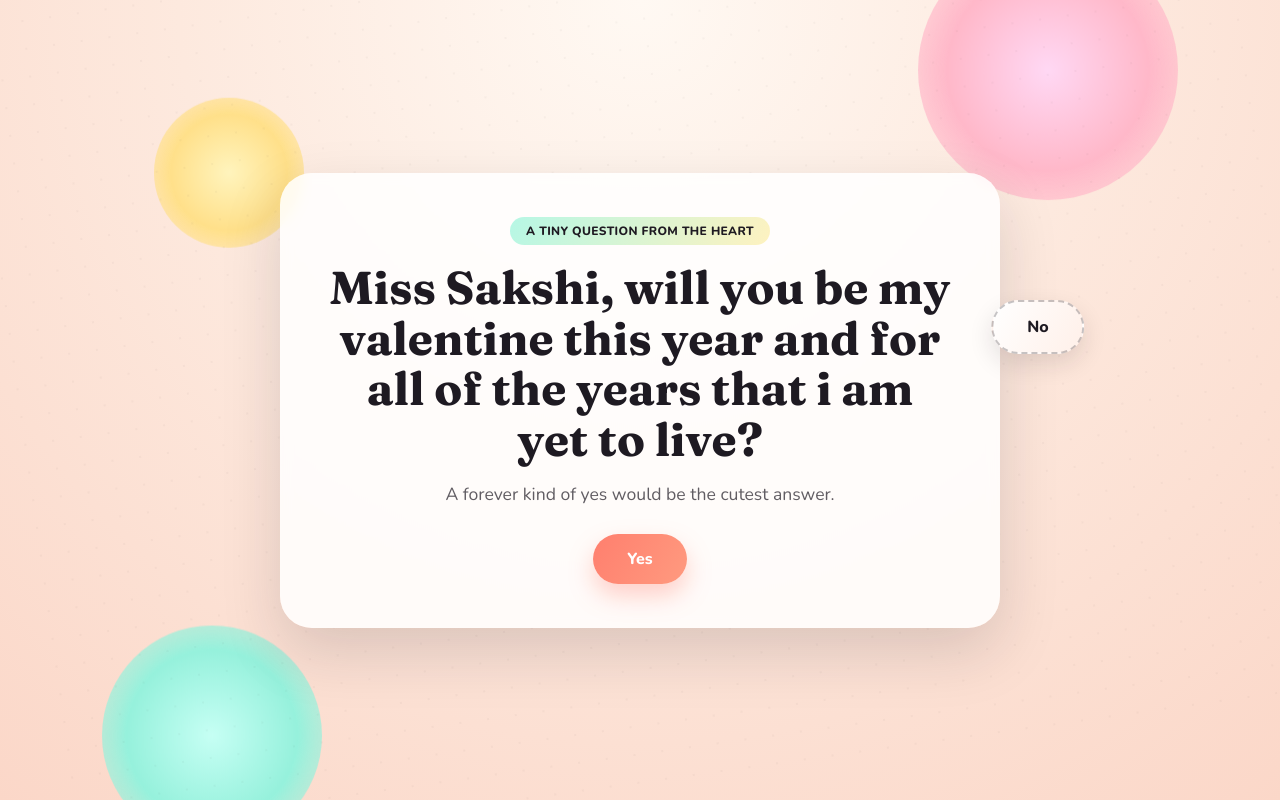
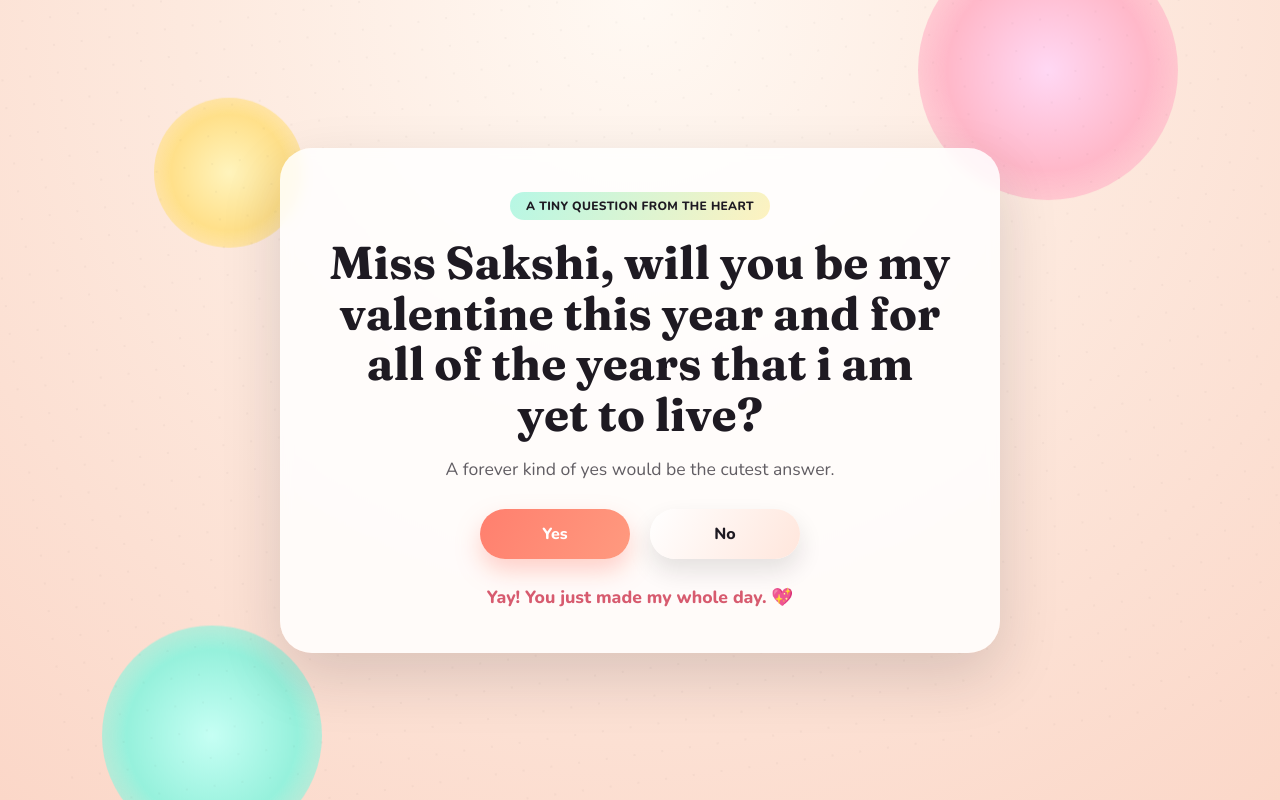
Before and after one commit to Godlearningtocode/valentine-proposal, a plain HTML site: page index.html in a window 1280 px wide. Both pictures are taken after a click on the button "Yes". Drawn offline with nearby package versions, Linux system fonts and the light colour scheme.

Commit message:
Add success message and confetti on yes

```diff
--- a/index.html
+++ b/index.html
@@ -32,10 +32,13 @@
         </p>
         <div class="actions" id="actions">
           <button class="btn yes" id="yesBtn">Yes</button>
+          <button class="btn no" id="noBtn">No</button>
         </div>
+        <div class="confetti" id="confetti" aria-hidden="true"></div>
+        <p class="success" id="successMsg" aria-live="polite">
+          Yay! You just made my whole day. 💖
+        </p>
       </section>
-
-      <button class="btn no" id="noBtn">No</button>
     </main>
 
     <script src="script.js"></script>
--- a/script.js
+++ b/script.js
@@ -1,85 +1,32 @@
-const noBtn = document.getElementById("noBtn");
-const stage = document.getElementById("stage");
-const card = document.getElementById("card");
 const yesBtn = document.getElementById("yesBtn");
+const successMsg = document.getElementById("successMsg");
+const confetti = document.getElementById("confetti");
 
-function rectsOverlap(r1, r2, padding = 8) {
-  return !(
-    r1.right + padding < r2.left ||
-    r1.left - padding > r2.right ||
-    r1.bottom + padding < r2.top ||
-    r1.top - padding > r2.bottom
-  );
+function showSuccess() {
+  if (!successMsg) return;
+  successMsg.classList.add("is-visible");
+  yesBtn?.setAttribute("aria-pressed", "true");
+  fireConfetti();
 }
 
-function placeNoButtonStart() {
-  const stageRect = stage.getBoundingClientRect();
-  const noRect = noBtn.getBoundingClientRect();
-  const yesRect = yesBtn.getBoundingClientRect();
+yesBtn?.addEventListener("click", showSuccess);
+yesBtn?.addEventListener("touchstart", showSuccess, { passive: true });
 
-  const gap = 18;
-  const startX = Math.min(
-    stageRect.width - noRect.width - 18,
-    yesRect.right - stageRect.left + gap
-  );
-  const startY = Math.min(
-    stageRect.height - noRect.height - 18,
-    Math.max(18, yesRect.top - stageRect.top)
-  );
+function fireConfetti() {
+  if (!confetti) return;
+  confetti.innerHTML = "";
 
-  noBtn.style.left = `${startX}px`;
-  noBtn.style.top = `${startY}px`;
+  const colors = ["#ff7f6e", "#ffcf5a", "#7dcfff", "#b6f7e5", "#ffd1e8"];
+  const pieces = 32;
+
+  for (let i = 0; i < pieces; i += 1) {
+    const piece = document.createElement("span");
+    piece.className = "confetti-piece";
+    piece.style.left = `${Math.random() * 100}%`;
+    piece.style.background = colors[i % colors.length];
+    piece.style.animationDelay = `${Math.random() * 0.3}s`;
+    piece.style.animationDuration = `${1 + Math.random() * 0.9}s`;
+    piece.style.transform = `translateY(-20px) rotate(${Math.random() * 180}deg)`;
+    confetti.appendChild(piece);
+  }
 }
-
-function moveNoButton() {
-  const stageRect = stage.getBoundingClientRect();
-  const noRect = noBtn.getBoundingClientRect();
-  const cardRect = card.getBoundingClientRect();
-  const yesRect = yesBtn.getBoundingClientRect();
-
-  const maxX = stageRect.width - noRect.width - 16;
-  const maxY = stageRect.height - noRect.height - 16;
-  const minX = 16;
-  const minY = 16;
-
-  let attempts = 0;
-  let nextLeft = noRect.left - stageRect.left;
-  let nextTop = noRect.top - stageRect.top;
-
-  while (attempts < 60) {
-    const randX = Math.floor(Math.random() * (maxX - minX + 1)) + minX;
-    const randY = Math.floor(Math.random() * (maxY - minY + 1)) + minY;
-
-    const candidate = {
-      left: stageRect.left + randX,
-      right: stageRect.left + randX + noRect.width,
-      top: stageRect.top + randY,
-      bottom: stageRect.top + randY + noRect.height,
-    };
-
-    if (!rectsOverlap(candidate, cardRect, 24) && !rectsOverlap(candidate, yesRect, 32)) {
-      nextLeft = randX;
-      nextTop = randY;
-      break;
-    }
-
-    attempts += 1;
-  }
-
-  noBtn.style.left = `${nextLeft}px`;
-  noBtn.style.top = `${nextTop}px`;
-}
-
-noBtn.addEventListener("mouseenter", moveNoButton);
-noBtn.addEventListener(
-  "touchstart",
-  (event) => {
-    event.preventDefault();
-    moveNoButton();
-  },
-  { passive: false }
-);
-noBtn.addEventListener("pointerdown", moveNoButton);
-window.addEventListener("resize", placeNoButtonStart);
-
-placeNoButtonStart();
--- a/styles.css
+++ b/styles.css
@@ -119,13 +119,59 @@ h1 {
   color: rgba(30, 26, 34, 0.7);
 }
 
+.success {
+  margin: 26px 0 0;
+  font-size: 1.1rem;
+  font-weight: 800;
+  color: #d75b6f;
+  opacity: 0;
+  transform: translateY(10px) scale(0.98);
+  transition: opacity 0.25s ease, transform 0.25s ease;
+}
+
+.success.is-visible {
+  opacity: 1;
+  transform: translateY(0) scale(1);
+}
+
+.confetti {
+  position: absolute;
+  inset: 0;
+  pointer-events: none;
+  overflow: hidden;
+}
+
+.confetti-piece {
+  position: absolute;
+  top: -10%;
+  width: 10px;
+  height: 16px;
+  opacity: 0;
+  border-radius: 3px;
+  animation: confetti-fall 1.4s ease-out forwards;
+}
+
+@keyframes confetti-fall {
+  0% {
+    transform: translateY(-20px) rotate(0deg);
+    opacity: 0;
+  }
+  10% {
+    opacity: 1;
+  }
+  100% {
+    transform: translateY(140%) rotate(260deg);
+    opacity: 0;
+  }
+}
+
 .actions {
   display: flex;
   justify-content: center;
   gap: 20px;
   align-items: center;
   position: relative;
-  flex-wrap: wrap;
+  flex-wrap: nowrap;
 }
 
 .btn {
@@ -137,6 +183,7 @@ h1 {
   cursor: pointer;
   transition: transform 0.15s ease, box-shadow 0.2s ease;
   font-size: 1rem;
+  min-width: 150px;
 }
 
 .btn:focus-visible {
@@ -156,19 +203,13 @@ h1 {
 }
 
 .btn.no {
-  position: absolute;
-  left: 0;
-  top: 0;
-  transform: translate(-50%, -50%);
-  background: linear-gradient(120deg, #ffffff, #fff0e9);
+  background: linear-gradient(120deg, #ffffff, #ffe6dc);
   color: var(--ink);
-  border: 2px dashed rgba(30, 26, 34, 0.25);
-  box-shadow: 0 10px 24px rgba(30, 26, 34, 0.12);
-  transition: left 0.18s ease, top 0.18s ease, transform 0.18s ease, box-shadow 0.2s ease;
+  box-shadow: 0 12px 24px rgba(30, 26, 34, 0.12);
 }
 
 .btn.no:hover {
-  transform: translate(-50%, -50%) scale(1.02);
+  transform: translateY(-2px) scale(1.02);
   box-shadow: 0 12px 26px rgba(30, 26, 34, 0.18);
 }
 
@@ -201,10 +242,6 @@ h1 {
   .actions {
     gap: 14px;
   }
-
-  .btn.no {
-    top: 60%;
-  }
 }
 
 @media (max-width: 520px) {
```
